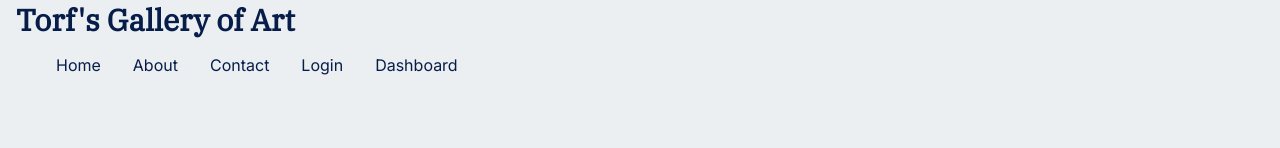
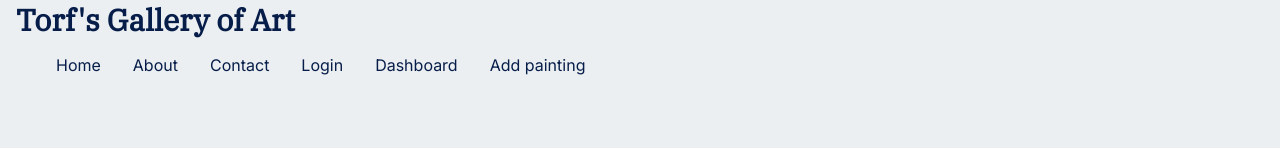
Before and after one commit to lunadragon06/torfs-art-gallery, a React (Create React App) app: page / in a window 1280 px wide. Shown: the top 148 px of the page. Built offline with nearby package versions, Linux system fonts and the light colour scheme.

Commit message:
Update Nav.js

```diff
--- a/src/components/layout/Nav.js
+++ b/src/components/layout/Nav.js
@@ -12,6 +12,7 @@ function Nav() {
                 <Link to="/contact">Contact</Link>
                 <Link to="/login">Login</Link>
                 <Link to="/dashboard">Dashboard</Link>
+                <Link to="/add">Add painting</Link>
             </ul>
 		</nav>
 	);
```
